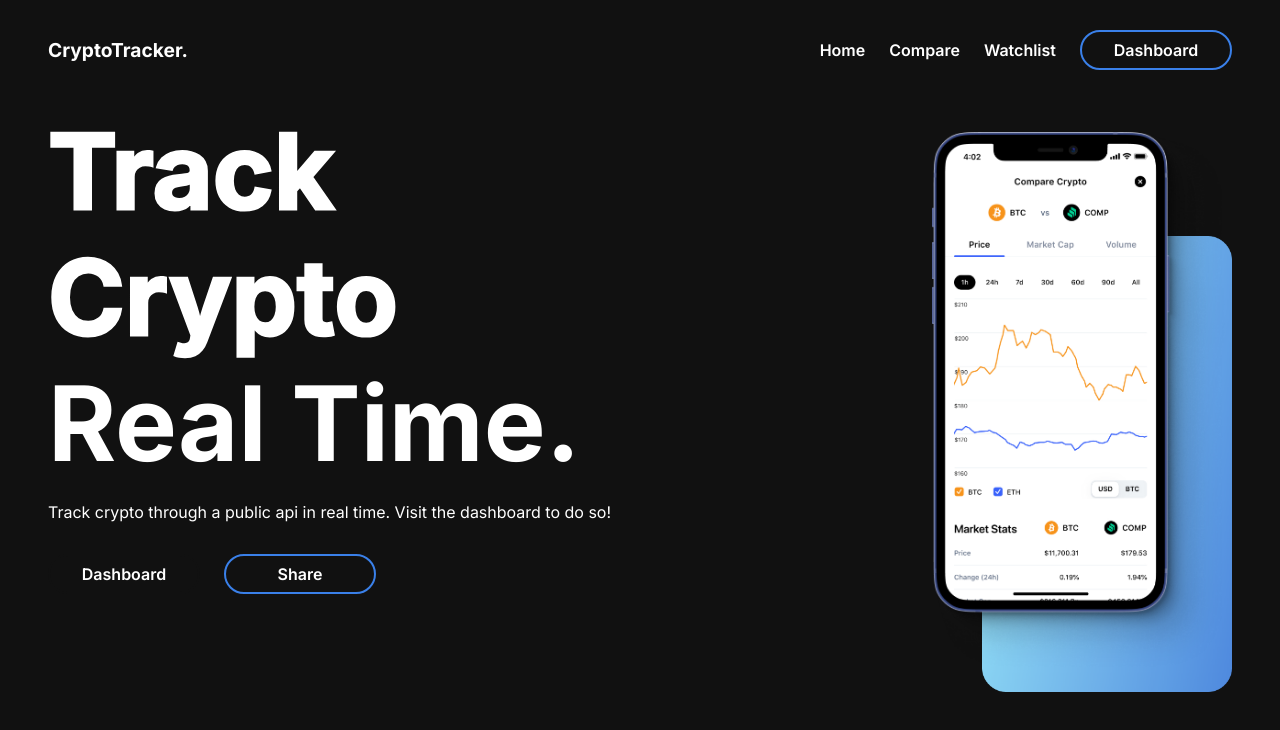
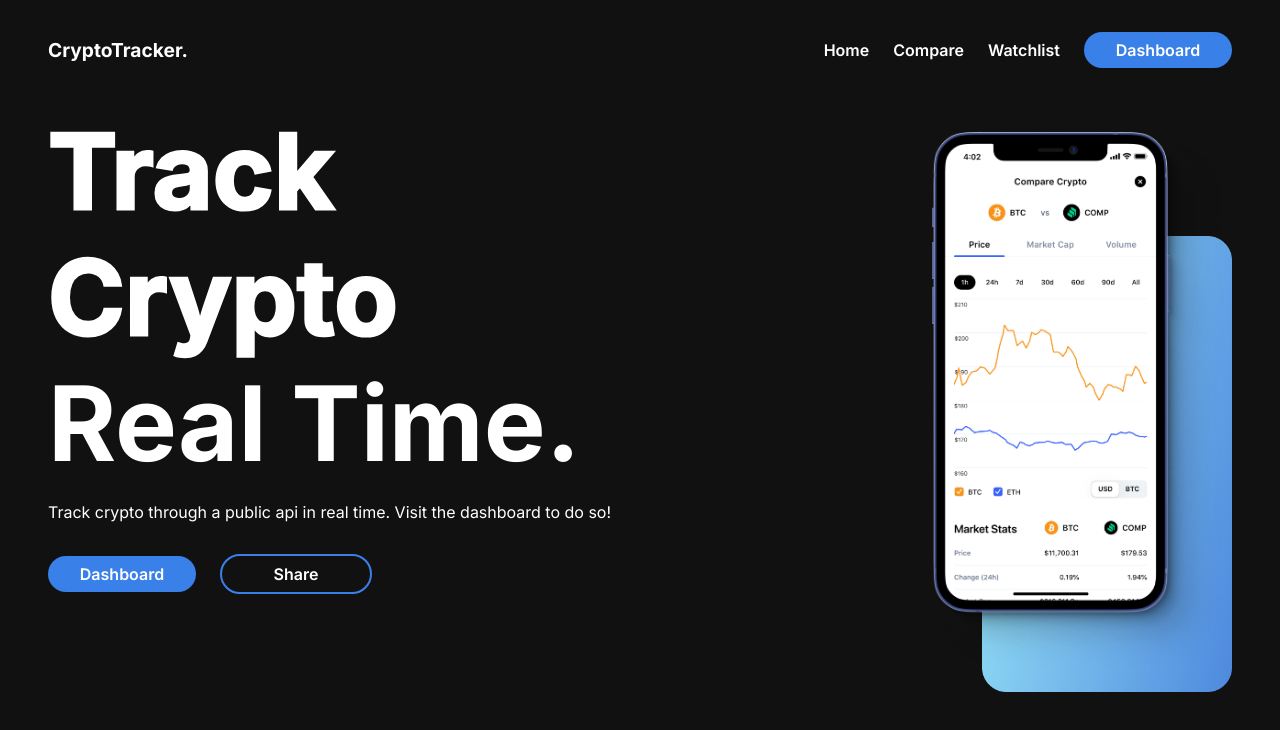
Before and after one commit to itsmdasifraza/crypto-react-client, a React (Create React App) app: page / in a window 1280 px wide. Shown: the top 730 px of the page. Built offline with nearby package versions, Linux system fonts and the light colour scheme.

Commit message:
Fetched crypto coin data from coingecko api
Signed-off-by: Md Asif Raza <itsmdasifraza@gmail.com>

```diff
--- a/package.json
+++ b/package.json
@@ -11,6 +11,7 @@
     "@testing-library/jest-dom": "^5.16.5",
     "@testing-library/react": "^13.4.0",
     "@testing-library/user-event": "^13.5.0",
+    "axios": "^1.3.5",
     "framer-motion": "^10.12.4",
     "react": "^18.2.0",
     "react-dom": "^18.2.0",
--- a/src/components/common/Button/Button.css
+++ b/src/components/common/Button/Button.css
@@ -1,23 +1,18 @@
-.btn {
-    background-color: var(--theme-bg-color-primary);
+.btn21 {
+    background-color: var(--theme-color-primary);
     color: var(--theme-color-secondary);
     padding: 0.5rem 1.5rem;
     border-radius: 3rem;
     font-weight: 600;
     cursor: pointer;
-    border: 2px solid var(--theme-bg-color-primary);
+
     text-align: center;
     min-width: 100px;
     text-transform: capitalize;
   }
 
-  .btn:hover {
-    box-shadow: 5px 5px 10px rgba(58, 128, 233, 0.5);
-    transition: all 0.3s;
-  }
-
-  .outlined-btn {
-    background-color: var(--theme-bg-color-primary);
+  .outlined-btn21 {
+    background-color: transparent;
     color: var(--theme-color-secondary);
     border: 2px solid var(--theme-color-primary);
     padding: 0.5rem 1.5rem;
@@ -29,7 +24,7 @@
     text-transform: capitalize;
   }
 
-  .outlined-btn:hover {
+  .outlined-btn21:hover {
     background-color: var(--theme-color-primary);
     transition: all 0.3s;
   }
--- a/src/components/common/Button/Button.js
+++ b/src/components/common/Button/Button.js
@@ -4,7 +4,7 @@ import "./Button.css";
 function Button({ text, onClick, outlined }) {
   return (
     <div
-      className={outlined ? "outlined-btn" : "btn"}
+      className={outlined ? "outlined-btn21" : "btn21"}
       onClick={() => onClick()}
     >
       {text}
--- a/src/components/common/Header/Header.js
+++ b/src/components/common/Header/Header.js
@@ -24,7 +24,7 @@ const Header = () => {
           <Button
             text={"Dashboard"}
             onClick={() => console.log("Btn Clicked")}
-            outlined = {true}
+            outlined = {false}
           />
         </Link>
       </div>
--- a/src/components/dashboard/Tabs/Tabs.js
+++ b/src/components/dashboard/Tabs/Tabs.js
@@ -1,5 +1,5 @@
 import React, { useState } from "react";
-import Box from "@mui/material/Box";
+// import Box from "@mui/material/Box";
 import Tab from "@mui/material/Tab";
 import TabContext from "@mui/lab/TabContext";
 import TabList from "@mui/lab/TabList";
--- a/src/components/landing-page/Main/Main.js
+++ b/src/components/landing-page/Main/Main.js
@@ -40,7 +40,7 @@ const Main = () => {
         animate={{ opacity: 1, x: 0 }}
         transition={{ duration: 0.5, delay: 1.5 }}
       >
-        <Button text={"Dashboard"} />
+        <Button text={"Dashboard"} outlined={false} />
         <Button text={"Share"} outlined={true} />
       </motion.div>
     </div>
--- a/src/components/pages/Dashboard/Dashboard.js
+++ b/src/components/pages/Dashboard/Dashboard.js
@@ -1,7 +1,22 @@
-import React from 'react'
+import React, { useState, useEffect } from 'react'
 import Header from '../../common/Header/Header';
 import Tabs from '../../dashboard/Tabs/Tabs';
+import {fetchCoins} from '../../../services/fetchCoins';
+
 const Dashboard = () => {
+    const [coins, setCoins] = useState([]);
+
+    useEffect(() => {
+        const getCoins = async () => {
+            const coin = await fetchCoins();
+            if (coin) {
+              setCoins(coin);
+            }
+          };
+        getCoins();
+      }, []);
+
+
   return (
     <>
     <Header/>
--- /dev/null
+++ b/src/services/fetchCoins.js
@@ -0,0 +1,19 @@
+import axios from "axios";
+
+const fetchCoins = () => {
+  const coins = axios
+    .get(
+      "https://api.coingecko.com/api/v3/coins/markets?vs_currency=usd&order=market_cap_desc&per_page=100&page=1&sparkline=false"
+    )
+    .then((res) => {
+      console.log("res", res);
+      return res.data;
+    })
+    .catch((err) => {
+      console.log("err", err);
+    });
+
+  return coins;
+};
+
+export {fetchCoins} ;
```
Also changed, not shown: 1 other file (tests, documents, lock files or other folders).
